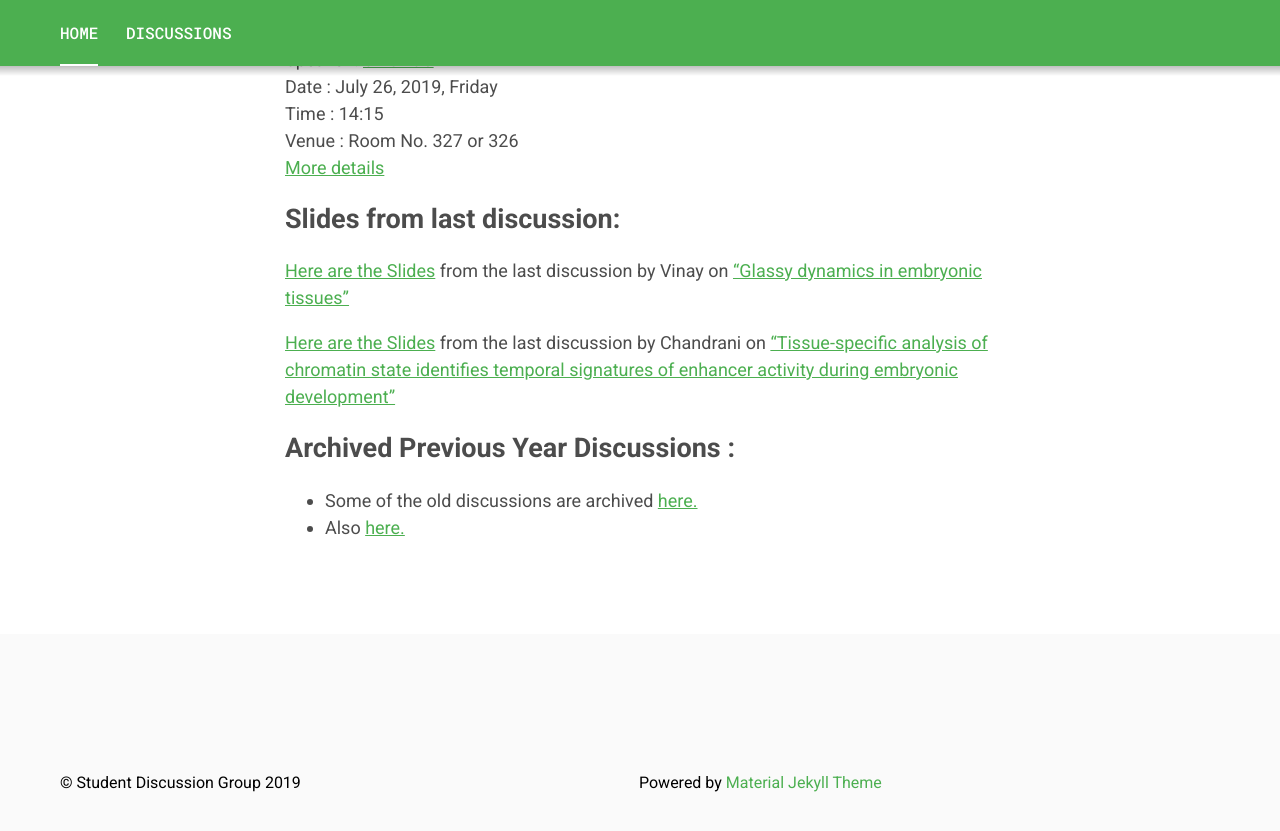
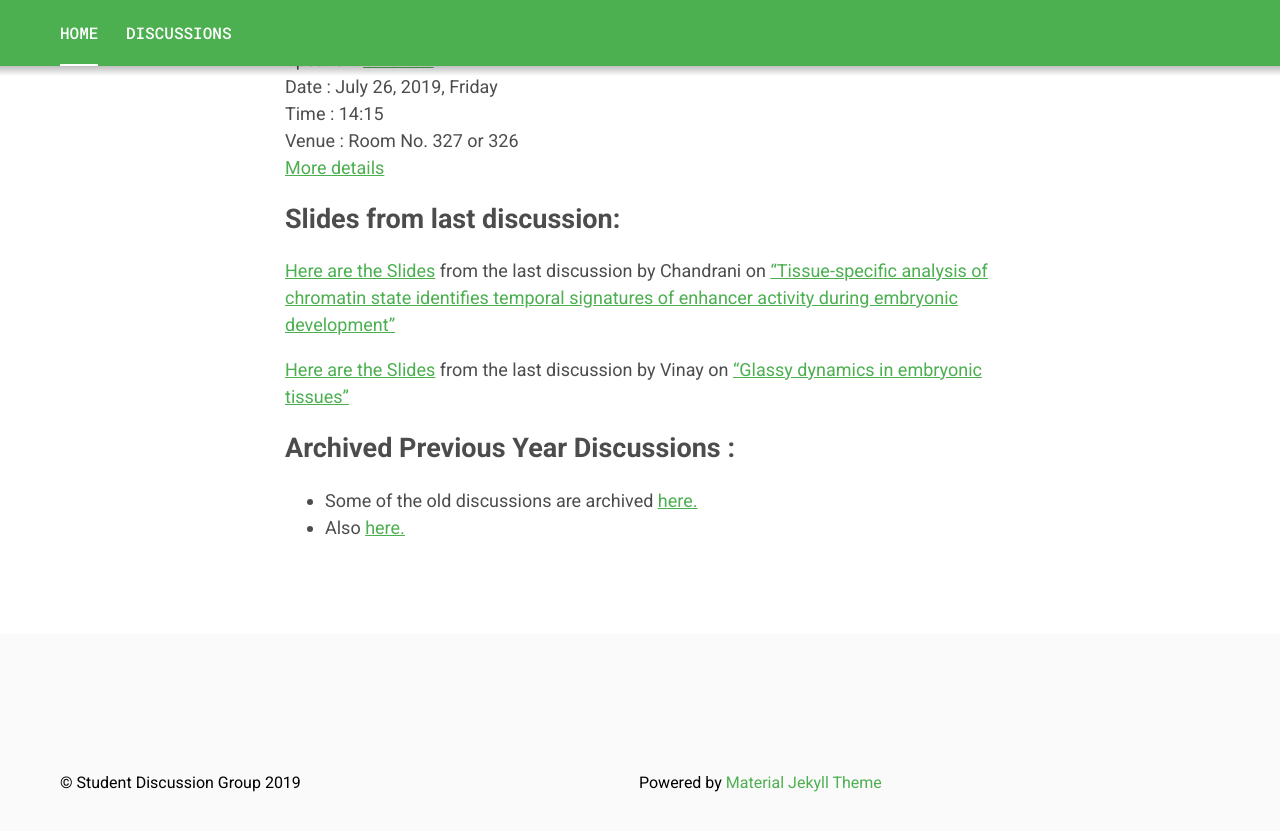
Before and after one commit to vinayphys/discussion2020, a Jekyll site: the page built from index.markdown, in a window 1280 px wide and 900 px high, scrolled down 937 px. Shown: the top 831 px of the window. Built offline with Jekyll 4.4.1, drawn with Linux system fonts in a browser that asks for light colours.

```diff
--- a/index.markdown
+++ b/index.markdown
@@ -28,9 +28,10 @@ Venue   :      Room No. 327 or 326
 
 
 ## Slides from last discussion:
-[Here are the Slides](https://github.com/vinayphys/discussion2019/blob/master/slides/vinay_discussion2019_1.pdf) from the last discussion by Vinay on ["Glassy dynamics in embryonic tissues"](https://vinayphys.github.io/discussion2019/2019/06/glassy_dynamics_embryonic_tissues)
 
 [Here are the Slides](https://github.com/vinayphys/discussion2019/blob/master/slides/Chandrani_discussion.pdf) from the last discussion by Chandrani on ["Tissue-specific analysis of chromatin state identifies temporal signatures of enhancer activity during embryonic development"](https://vinayphys.github.io/discussion2019/2019/07/enhancer_activity_during_embryonic_development-II)
+
+[Here are the Slides](https://github.com/vinayphys/discussion2019/blob/master/slides/vinay_discussion2019_1.pdf) from the last discussion by Vinay on ["Glassy dynamics in embryonic tissues"](https://vinayphys.github.io/discussion2019/2019/06/glassy_dynamics_embryonic_tissues)
 
 
 
```
